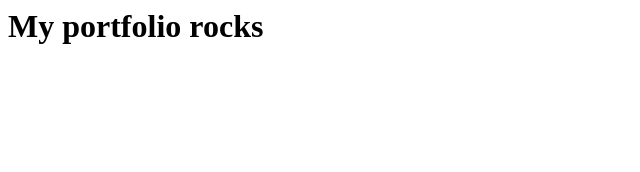
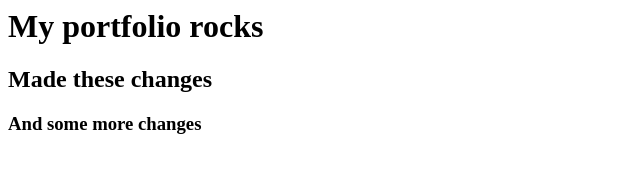
Before and after one commit to valeyamiles/portfolio, a plain HTML site: page index.html in a window 1280 px wide. Shown: the whole page, without its empty margins (0-640 px from the left). Drawn offline with Linux system fonts and the light colour scheme.

Commit message:
My first changes

```diff
--- a/index.html
+++ b/index.html
@@ -1 +1,5 @@
 <h1>My portfolio rocks</h1>
+
+<h2>Made these changes</h2>
+
+<h3>And some more changes</h3>
```
